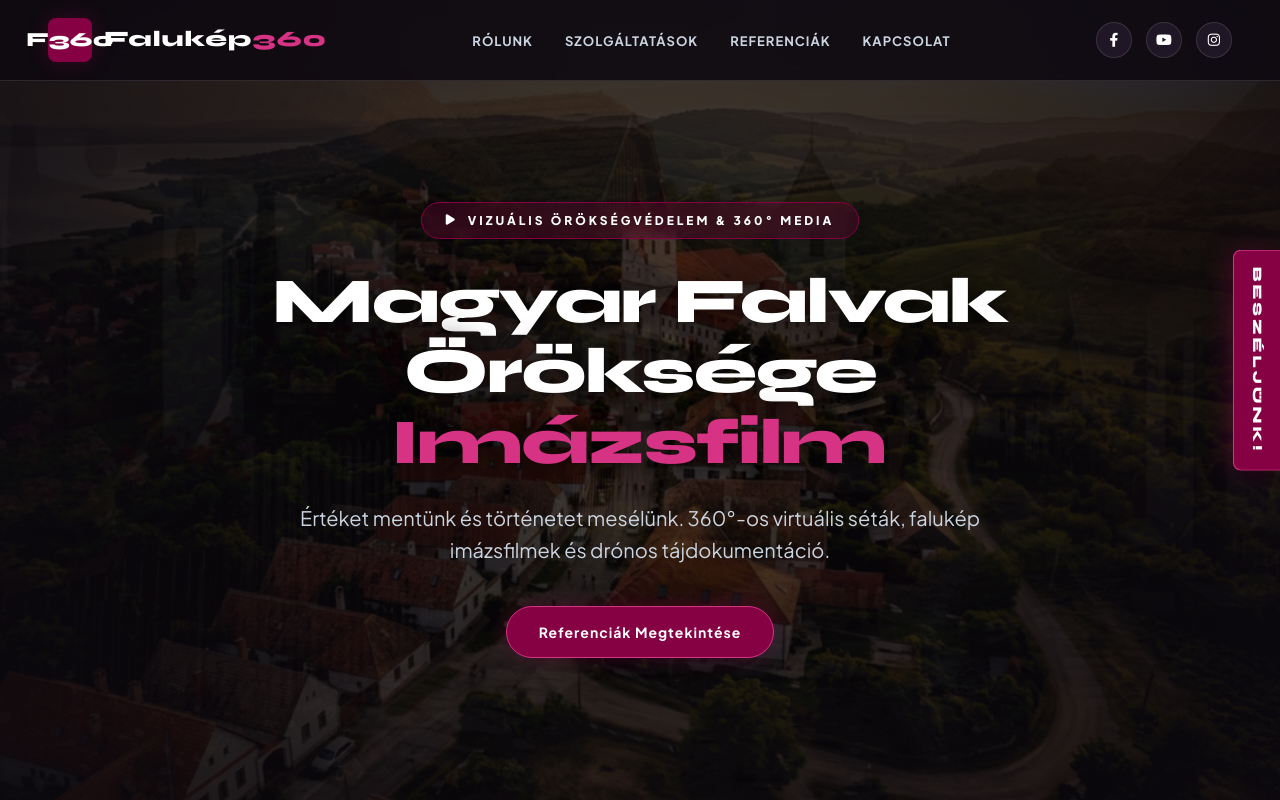
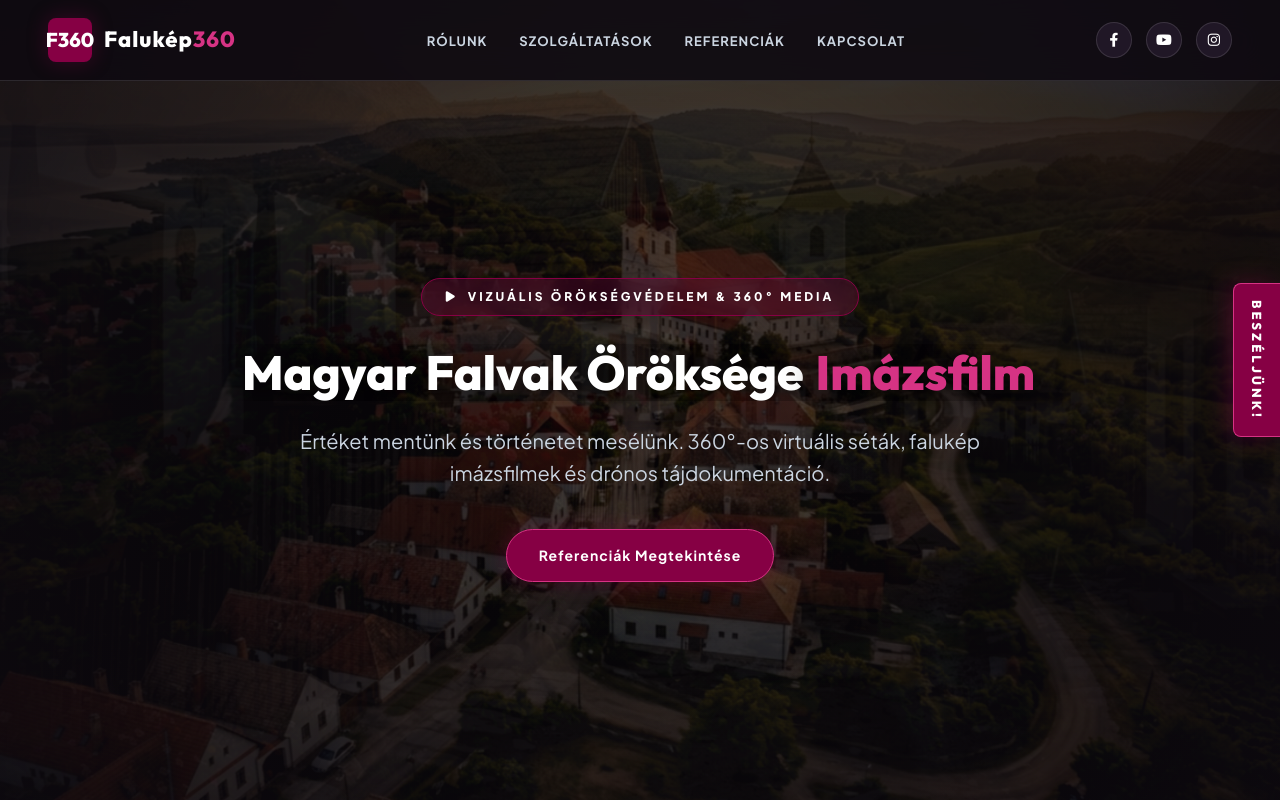
Before and after one commit to zsigribalint-pixel/falukep360-website, a plain HTML site: page index.html in a window 1280 px wide. Shown: the top 800 px of the page. Drawn offline with Linux system fonts and the light colour scheme.

Commit message:
Ensure typewriter title stays on a single line and switch typography to Outfit font

```diff
--- a/index.html
+++ b/index.html
@@ -16,16 +16,16 @@
   <!-- Preload Critical Frame -->
   <link rel="preload" as="image" href="./images/frame1.jpg">
 
-  <!-- Google Fonts -->
+  <!-- Premium Google Fonts: Outfit & Plus Jakarta Sans -->
   <link rel="preconnect" href="https://fonts.googleapis.com">
   <link rel="preconnect" href="https://fonts.gstatic.com" crossorigin>
-  <link href="https://fonts.googleapis.com/css2?family=Plus+Jakarta+Sans:wght@300;400;500;600;700;800&family=Syne:wght@700;800&display=swap" rel="stylesheet">
+  <link href="https://fonts.googleapis.com/css2?family=Outfit:wght@400;500;600;700;800;900&family=Plus+Jakarta+Sans:wght@300;400;500;600;700;800&display=swap" rel="stylesheet">
   <!-- FontAwesome Icons with SRI -->
   <link rel="stylesheet" href="https://cdnjs.cloudflare.com/ajax/libs/font-awesome/6.4.0/css/all.min.css" integrity="sha512-iecdLmaskl7CVkqkXNQ/ZH/XLlvWZOJyj7Yy7tcenmpD1ypASozpmT/E0iPtmFIB46ZmdtAc9eNBvH0H/ZpiBw==" crossorigin="anonymous" referrerpolicy="no-referrer">
 
   <style>
     /* ==========================================================================
-       FALUKÉP360 - TSP ARTLAB STÍLUSÚ VIZUÁLIS PORTÁL
+       FALUKÉP360 - TSP ARTLAB STÍLUSÚ VIZUÁLIS PORTÁL (EGY SOROS CÍMSOR)
        ========================================================================== */
     :root {
       --bg-dark: #0e0a10;
@@ -64,7 +64,7 @@
       line-height: 1.6;
     }
 
-    /* HEADER & NAVIGATION (TSP ARTLAB LAYOUT) */
+    /* HEADER & NAVIGATION */
     header {
       position: fixed;
       top: 0; left: 0; right: 0;
@@ -92,7 +92,7 @@
       background: var(--accent-burgundy);
       border-radius: var(--radius-sm);
       display: flex; align-items: center; justify-content: center;
-      font-family: 'Syne', sans-serif;
+      font-family: 'Outfit', sans-serif;
       font-weight: 800;
       font-size: 20px;
       color: #fff;
@@ -100,7 +100,7 @@
     }
 
     .brand-logo-text {
-      font-family: 'Syne', sans-serif;
+      font-family: 'Outfit', sans-serif;
       font-size: 22px;
       font-weight: 800;
       letter-spacing: 1px;
@@ -176,7 +176,7 @@
     #beszeljunk-floating a {
       color: #ffffff;
       text-decoration: none;
-      font-family: 'Syne', sans-serif;
+      font-family: 'Outfit', sans-serif;
       font-weight: 800;
       font-size: 13px;
       letter-spacing: 3px;
@@ -195,7 +195,7 @@
       display: flex;
       align-items: center;
       justify-content: center;
-      padding: 160px 48px 100px 48px;
+      padding: 160px 24px 100px 24px;
       text-align: center;
       overflow: hidden;
       background: #000000;
@@ -208,7 +208,6 @@
       overflow: hidden;
     }
 
-    /* SLOW MOTION CINEMATIC BACKGROUND CANVAS / SLIDESHOW */
     .video-frame-slide {
       position: absolute;
       inset: 0;
@@ -235,7 +234,8 @@
     .hero-content {
       position: relative;
       z-index: 3;
-      max-width: 900px;
+      max-width: 1100px;
+      width: 100%;
     }
 
     .hero-badge {
@@ -255,21 +255,36 @@
       backdrop-filter: blur(10px);
     }
 
+    /* SINGLE-LINE HERO TITLE (STRICTLY ONE LINE THROUGHOUT) */
+    .hero-title-container {
+      width: 100%;
+      display: flex;
+      justify-content: center;
+      align-items: center;
+      white-space: nowrap;
+      overflow: hidden;
+      margin-bottom: 24px;
+    }
+
     .hero-title {
-      font-family: 'Syne', sans-serif;
-      font-size: 64px;
+      font-family: 'Outfit', sans-serif;
+      font-size: 48px;
       font-weight: 800;
-      line-height: 1.1;
-      letter-spacing: -1.5px;
+      line-height: 1.2;
       color: #ffffff;
-      margin-bottom: 24px;
-      text-shadow: 0 4px 30px rgba(0, 0, 0, 0.8);
+      text-shadow: 0 4px 30px rgba(0, 0, 0, 0.85);
+      white-space: nowrap;
+      display: inline-flex;
+      align-items: center;
+      justify-content: center;
+      gap: 12px;
     }
 
     .typewriter-text {
       color: var(--accent-rose);
       border-right: 3px solid var(--accent-rose);
       white-space: nowrap;
+      display: inline-block;
       animation: blink 0.75s step-end infinite;
     }
 
@@ -308,7 +323,7 @@
       box-shadow: 0 0 30px var(--accent-glow);
     }
 
-    /* SECTION 1: ABOUT / RÓLUNK ("Ki akarsz tűnni a TÖMEGBŐL?") */
+    /* SECTION 1: ABOUT / RÓLUNK */
     section {
       padding: 120px 48px;
       position: relative;
@@ -324,7 +339,7 @@
     }
 
     .rolunk-info h2 {
-      font-family: 'Syne', sans-serif;
+      font-family: 'Outfit', sans-serif;
       font-size: 44px;
       font-weight: 800;
       margin-bottom: 20px;
@@ -357,7 +372,7 @@
       transform: scale(1.05);
     }
 
-    /* SECTION 2: SERVICES ("Szolgáltatások / Ezekben vagyunk jók") */
+    /* SECTION 2: SERVICES */
     .services-list {
       list-style: none;
       display: flex;
@@ -381,7 +396,7 @@
     }
 
     .service-item h3 {
-      font-family: 'Syne', sans-serif;
+      font-family: 'Outfit', sans-serif;
       font-size: 24px;
       font-weight: 800;
       color: #ffffff;
@@ -401,7 +416,7 @@
       font-size: 15px;
     }
 
-    /* SECTION 3: REFERENCES ("Referenciák") */
+    /* SECTION 3: REFERENCES */
     .references-grid {
       display: grid;
       grid-template-columns: repeat(3, 1fr);
@@ -465,7 +480,7 @@
     }
 
     .ref-card-title {
-      font-family: 'Syne', sans-serif;
+      font-family: 'Outfit', sans-serif;
       font-size: 20px;
       font-weight: 800;
       margin-bottom: 8px;
@@ -553,10 +568,14 @@
 
     .copyright { margin-top: 60px; color: var(--text-dim); font-size: 12px; }
 
-    @media (max-width: 900px) {
+    @media (max-width: 1024px) {
+      .hero-title { font-size: 34px; }
+    }
+
+    @media (max-width: 768px) {
       header { padding: 16px 20px; }
       .nav-links { display: none; }
-      .hero-title { font-size: 38px; }
+      .hero-title { font-size: 26px; }
       .rolunk-grid, .references-grid { grid-template-columns: 1fr; }
       section { padding: 80px 20px; }
     }
@@ -601,7 +620,15 @@
 
     <div class="hero-content">
       <span class="hero-badge"><i class="fa-solid fa-play"></i> Vizuális Örökségvédelem & 360° Media</span>
-      <h1 class="hero-title">Magyar Falvak Öröksége <span id="typewriter" class="typewriter-text"></span></h1>
+
+      <!-- SINGLE-LINE HERO TITLE (STRICTLY ONE LINE THROUGHOUT) -->
+      <div class="hero-title-container">
+        <h1 class="hero-title">
+          <span>Magyar Falvak Öröksége</span>
+          <span id="typewriter" class="typewriter-text"></span>
+        </h1>
+      </div>
+
       <p class="hero-subtext">
         Értéket mentünk és történetet mesélünk. 360°-os virtuális séták, falukép imázsfilmek és drónos tájdokumentáció.
       </p>
@@ -611,7 +638,7 @@
     </div>
   </section>
 
-  <!-- SECTION 1: RÓLUNK ("Ki akarsz tűnni a TÖMEGBŐL?") -->
+  <!-- SECTION 1: RÓLUNK -->
   <section id="rolunk">
     <div class="container">
       <div class="rolunk-grid">
@@ -632,10 +659,10 @@
     </div>
   </section>
 
-  <!-- SECTION 2: SZOLGÁLTATÁSOK ("Ezekben vagyunk jók") -->
+  <!-- SECTION 2: SZOLGÁLTATÁSOK -->
   <section id="szolgaltatasok" style="background: var(--bg-surface);">
     <div class="container">
-      <h2 style="font-family: 'Syne', sans-serif; font-size: 40px; margin-bottom: 12px; text-align: right;">Ezekben vagyunk jók</h2>
+      <h2 style="font-family: 'Outfit', sans-serif; font-size: 40px; margin-bottom: 12px; text-align: right;">Ezekben vagyunk jók</h2>
 
       <ul class="services-list">
         <li class="service-item">
@@ -661,10 +688,10 @@
     </div>
   </section>
 
-  <!-- SECTION 3: REFERENCIÁK ("Referenciák") -->
+  <!-- SECTION 3: REFERENCIÁK -->
   <section id="referenciak">
     <div class="container">
-      <h2 style="font-family: 'Syne', sans-serif; font-size: 40px; margin-bottom: 24px;">Referenciák</h2>
+      <h2 style="font-family: 'Outfit', sans-serif; font-size: 40px; margin-bottom: 24px;">Referenciák</h2>
 
       <div class="references-grid">
         <!-- Ref 1 -->
@@ -712,10 +739,10 @@
     </div>
   </section>
 
-  <!-- SECTION 4: KAPCSOLAT ("Beszéljünk!") -->
+  <!-- SECTION 4: KAPCSOLAT -->
   <footer id="kapcsolat">
     <div class="container">
-      <h2 style="font-family: 'Syne', sans-serif; font-size: 36px; color: #fff;">Beszéljünk a projektről!</h2>
+      <h2 style="font-family: 'Outfit', sans-serif; font-size: 36px; color: #fff;">Beszéljünk a projektről!</h2>
       <p style="color: var(--text-muted); margin-top: 8px;">Kérjen árajánlatot települése 360°-os virtuális sétájára és imázsfilmjére.</p>
 
       <div class="contact-form-wrapper">
@@ -757,7 +784,7 @@
 
   <!-- JAVASCRIPT ANIMATIONS & SLOW-MOTION BACKGROUND SLIDER -->
   <script>
-    // 1. 8-10 SECOND CINEMATIC SLOW MOTION BACKGROUND SLIDER (MIMICS SLOW VIDEO LOOP)
+    // 1. 8-10 SECOND CINEMATIC SLOW MOTION BACKGROUND SLIDER
     const slides = [
       document.getElementById('slide1'),
       document.getElementById('slide2'),
@@ -769,9 +796,9 @@
       slides[currentSlide].classList.remove('active');
       currentSlide = (currentSlide + 1) % slides.length;
       slides[currentSlide].classList.add('active');
-    }, 4500); // 4.5s transition = 9-10 second smooth video loop cycle
+    }, 4500);
 
-    // 2. TYPEWRITER EFFECT FOR HERO TITLE
+    // 2. TYPEWRITER EFFECT FOR SINGLE-LINE HERO TITLE
     const words = ["360°-ban.", "Imázsfilmekben.", "Virtuális Sétákon."];
     let wordIdx = 0;
     let charIdx = 0;
```
